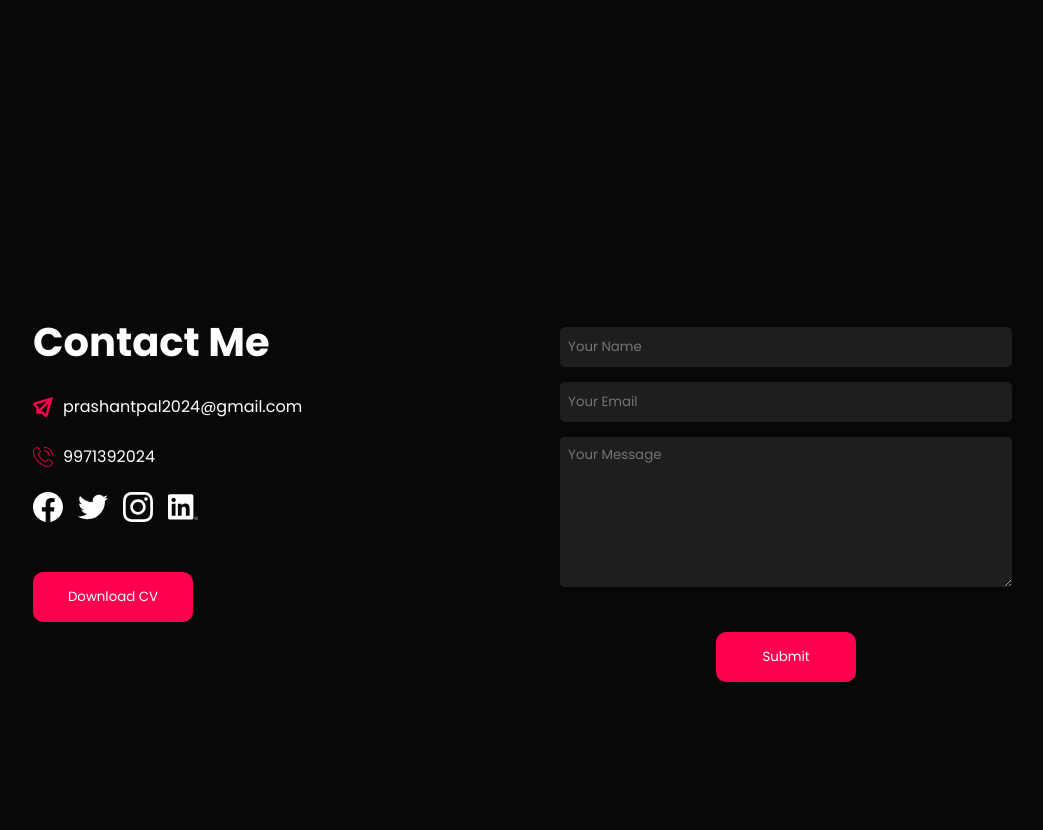
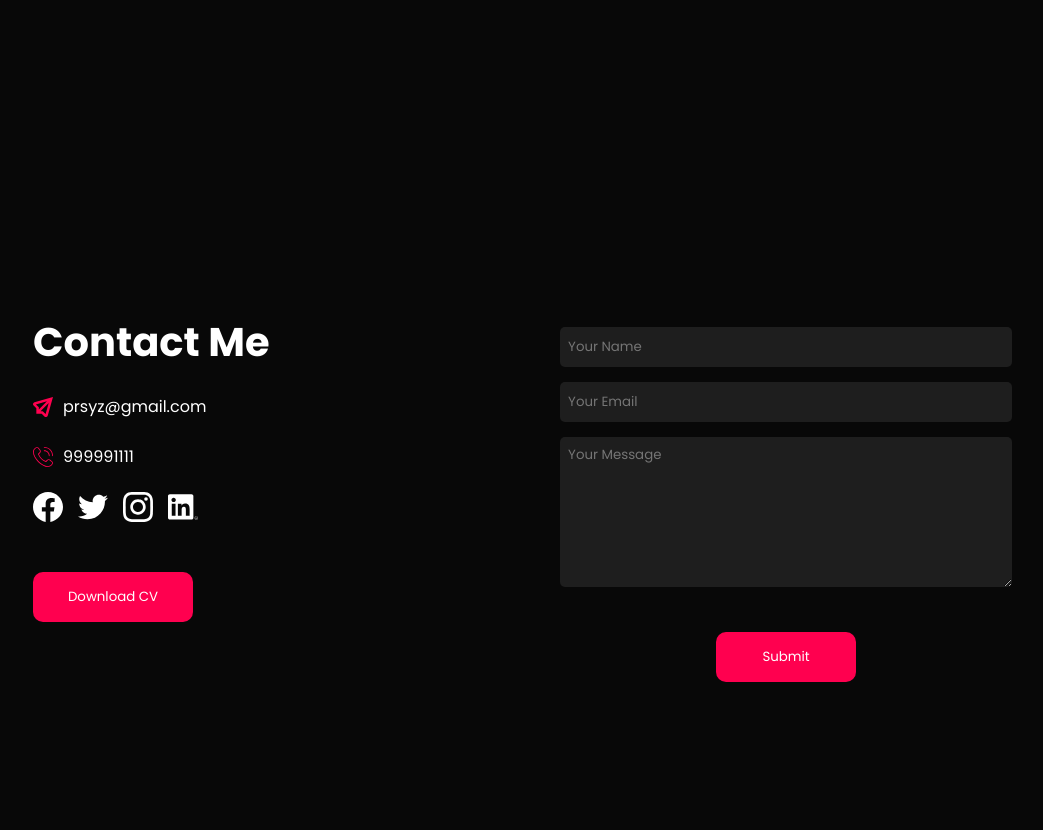
Before and after one commit to prashant-1342/Portfolio, a website: page index.html in a window 1280 px wide. Shown: the part 2893-3723 px from the top of the page, without its empty margins (115-1158 px from the left). Drawn offline with Linux system fonts and the light colour scheme.

Commit message:
Update index.html

```diff
--- a/index.html
+++ b/index.html
@@ -158,12 +158,12 @@
         <h1>Contact Me</h1>
         <div class="email">
           <img class="email-logo" src="paper-plane.svg">
-          <p class="email-text">prashantpal2024@gmail.com</p>
+          <p class="email-text">prsyz@gmail.com</p>
         </div>
 
         <div class="email">
           <img class="email-logo" src="phone-call.svg">
-          <p class="email-text">9971392024</p>
+          <p class="email-text">999991111</p>
         </div>
 
         <div class="links">
```
